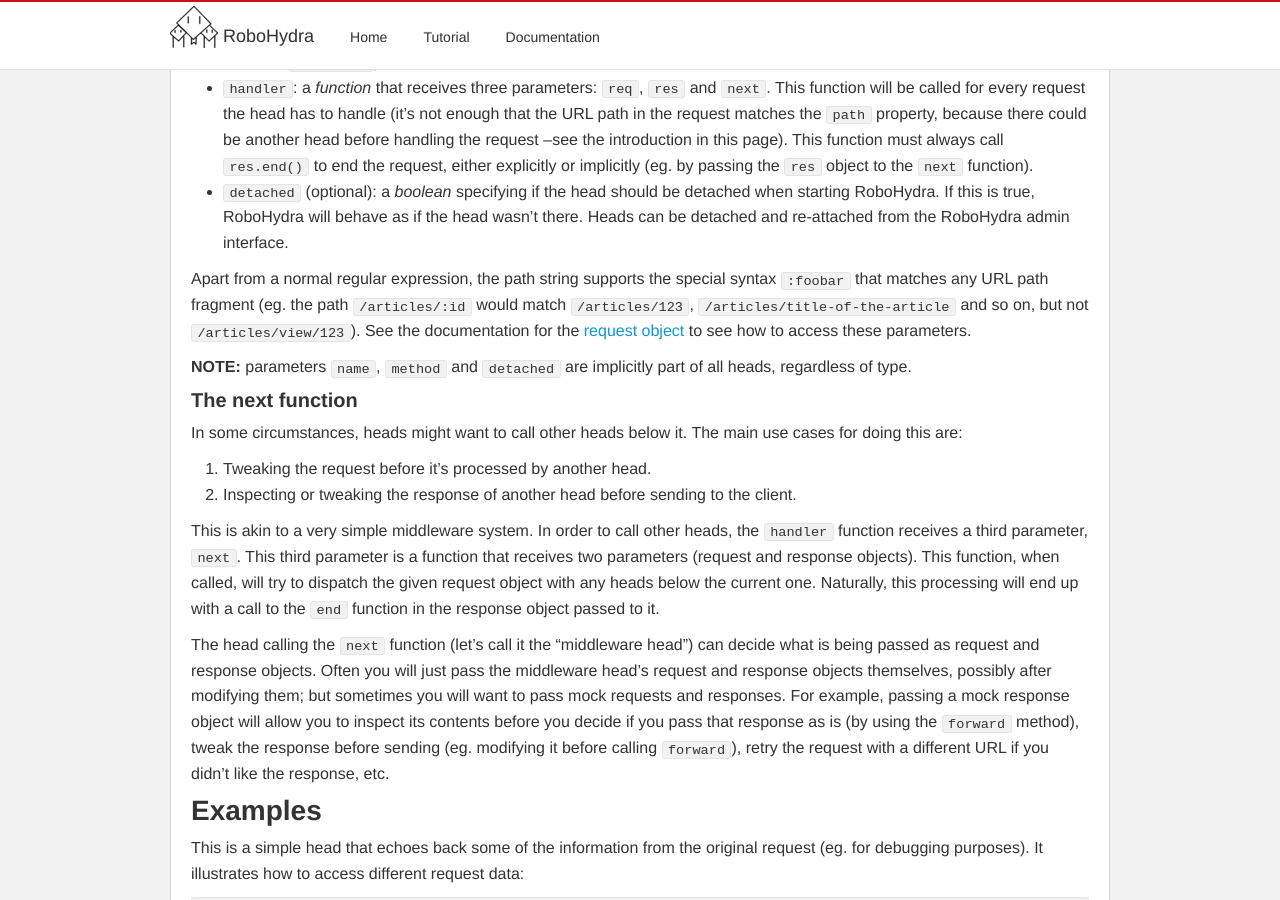
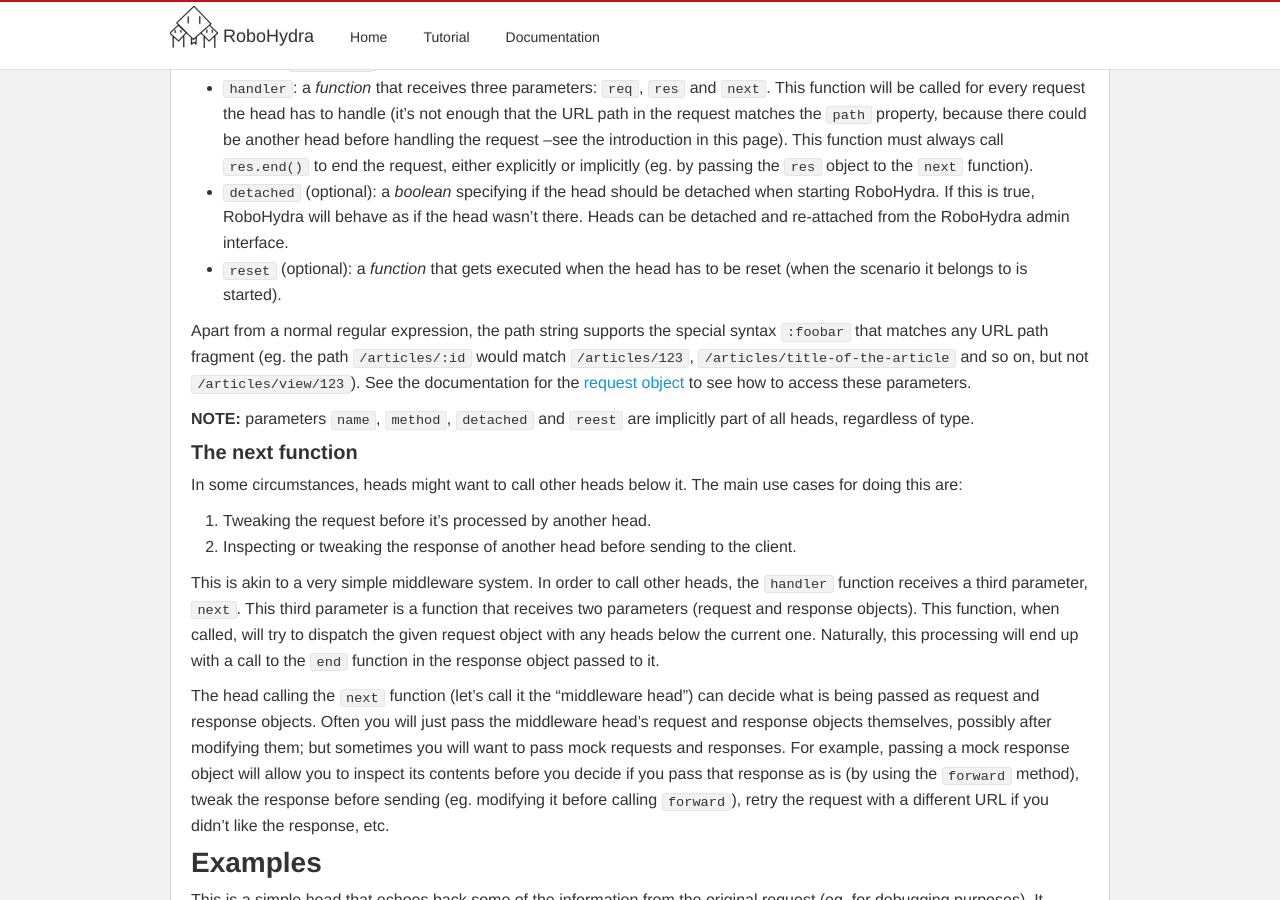
Before and after one commit to robohydra/robohydra, a Jekyll site: the page built from docs/head/heads/index.md, in a window 1280 px wide and 900 px high, scrolled down 717 px. Built offline with Jekyll 4.4.1, drawn with Linux system fonts in a browser that asks for light colours.

Commit message:
Document the new `reset` property

```diff
--- a/docs/head/heads/index.md
+++ b/docs/head/heads/index.md
@@ -59,6 +59,8 @@ following parameters:
   detached when starting RoboHydra. If this is true, RoboHydra will
   behave as if the head wasn't there. Heads can be detached and
   re-attached from the RoboHydra admin interface.
+* `reset` (optional): a *function* that gets executed when the head
+  has to be reset (when the scenario it belongs to is started).
 
 Apart from a normal regular expression, the path string supports the
 special syntax `:foobar` that matches any URL path fragment (eg. the
@@ -68,8 +70,8 @@ path `/articles/:id` would match `/articles/123`,
 object](../api/classes/Request.html) to see how to access these
 parameters.
 
-**NOTE:** parameters `name`, `method` and `detached` are implicitly
-part of all heads, regardless of type.
+**NOTE:** parameters `name`, `method`, `detached` and `reest` are
+implicitly part of all heads, regardless of type.
 
 
 ### The next function
```
